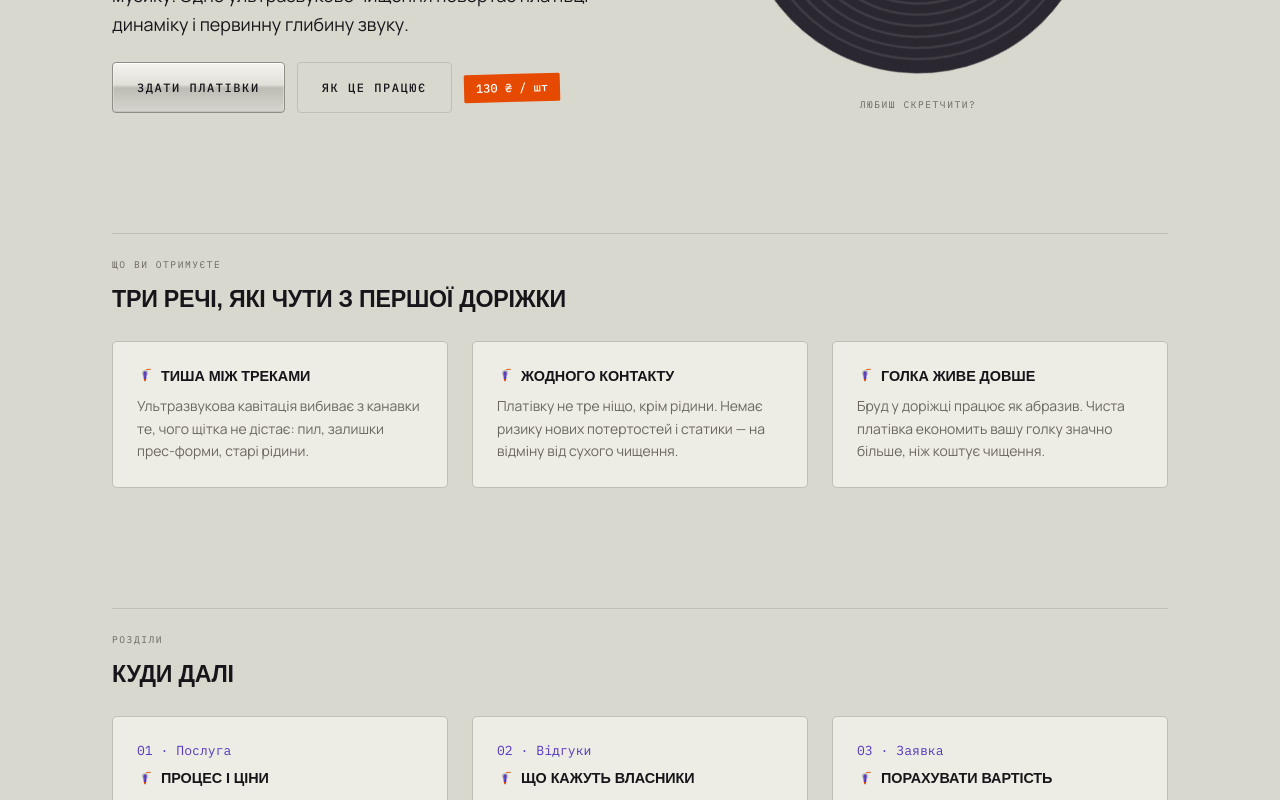
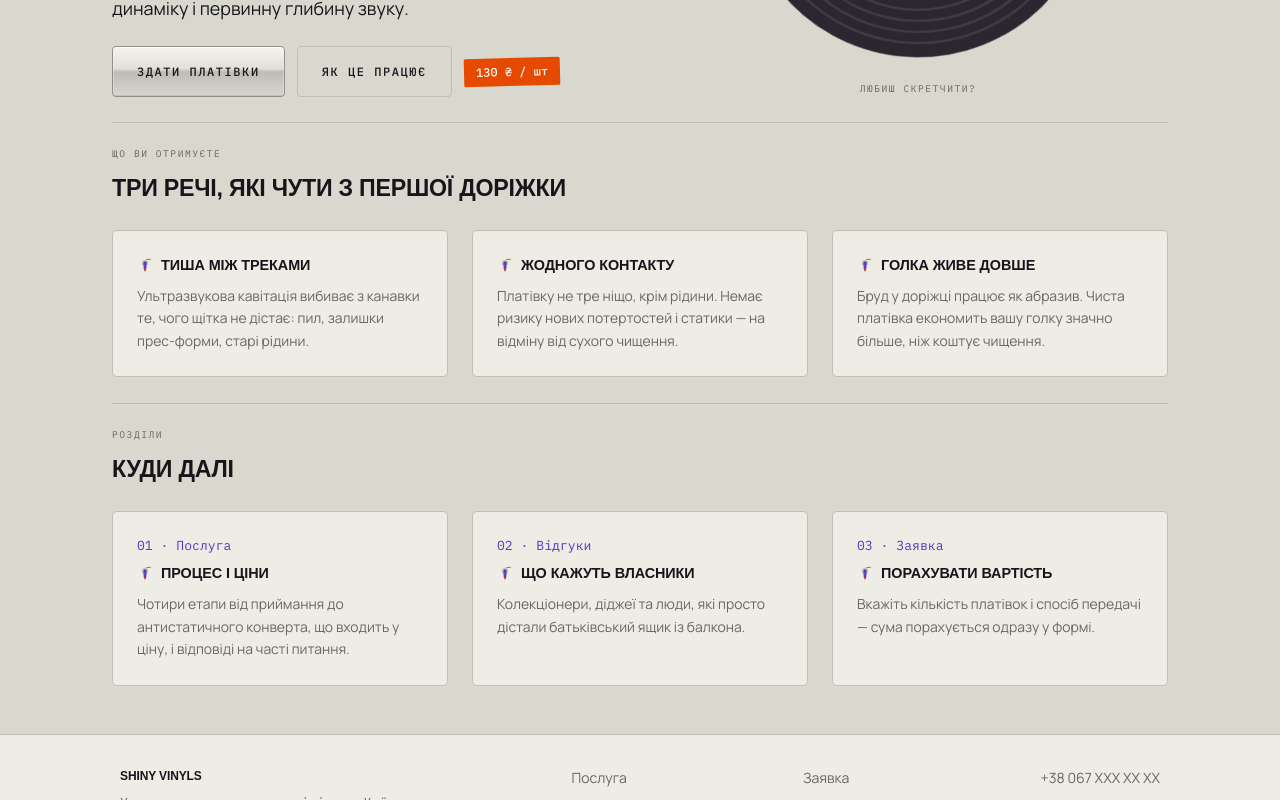
Before and after one commit to TolikSyedin/shiny-vinyls, a Next.js app: page / in a window 1280 px wide. Shown: the part 600-1400 px from the top of the page. Built offline with nearby package versions, Linux system fonts and the light colour scheme; a web font is replaced by a local one.

Commit message:
Fix spacing

```diff
--- a/components/common/section.tsx
+++ b/components/common/section.tsx
@@ -12,7 +12,7 @@ export function Section({
   return (
     <section
       className={cx(
-        'mt-[clamp(3rem,7vw,5.5rem)] border-t border-[var(--rule)] pt-[1.5rem]',
+        'mt-[clamp(1rem,2vw,3rem)] border-t border-[var(--rule)] pt-[1.5rem]',
         className,
       )}
     >
--- a/components/layout/page-container.tsx
+++ b/components/layout/page-container.tsx
@@ -1,7 +1,7 @@
 import type { ReactNode } from 'react'
 
 const BASE =
-  'mx-auto w-full flex-1 flex flex-col gap-8 py-8 px-4 sm:px-6 lg:px-8 md:max-w-2xl lg:max-w-4xl xl:max-w-[70rem]'
+  'mx-auto w-full min-h-dvh flex flex-col flex-1 p-4 sm:px-6 lg:px-8 lg:max-w-[60rem] xl:max-w-[70rem]'
 
 export function PageContainer({ children }: { children: ReactNode }) {
   return <main className={BASE}>{children}</main>
```
